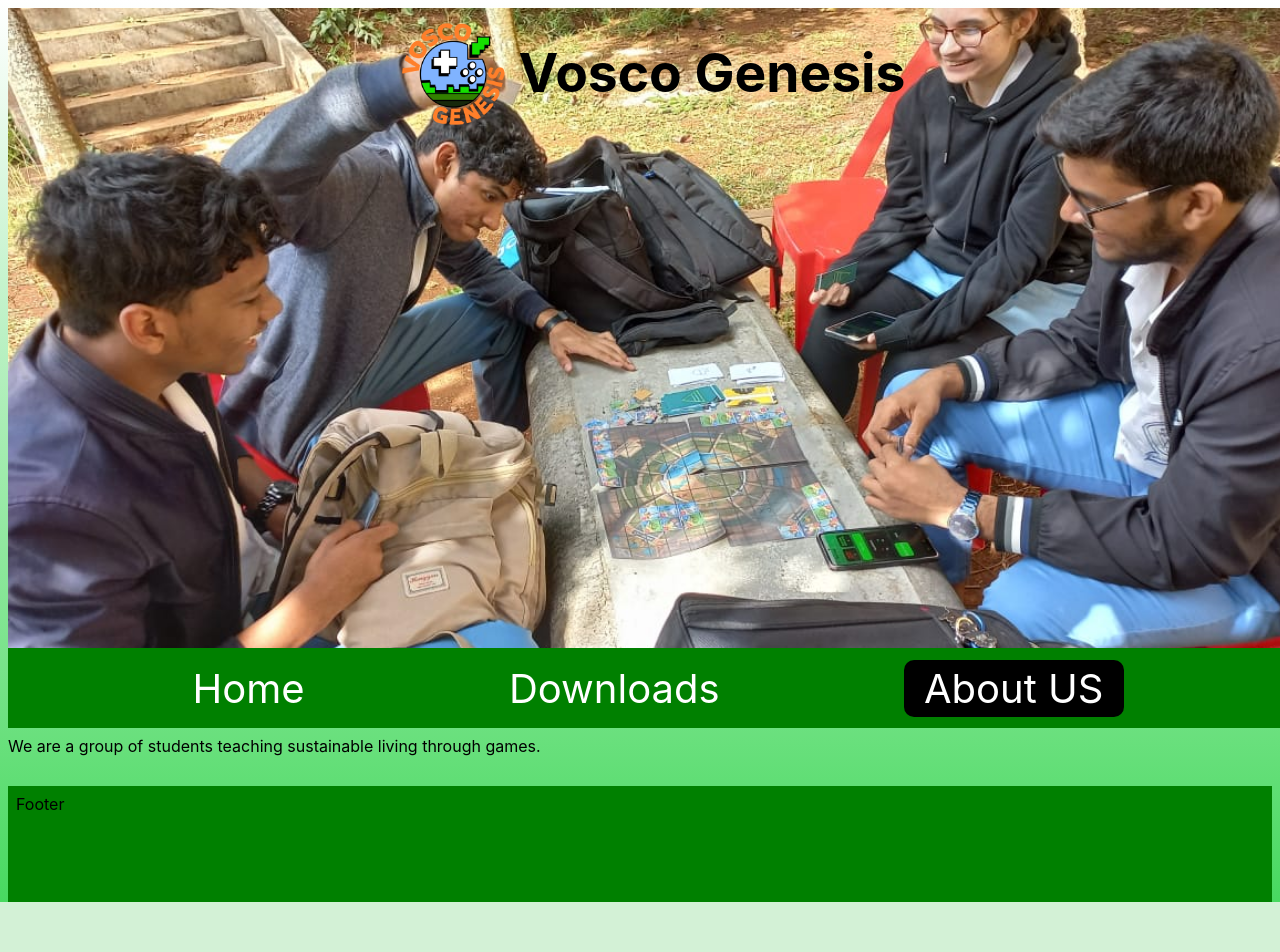
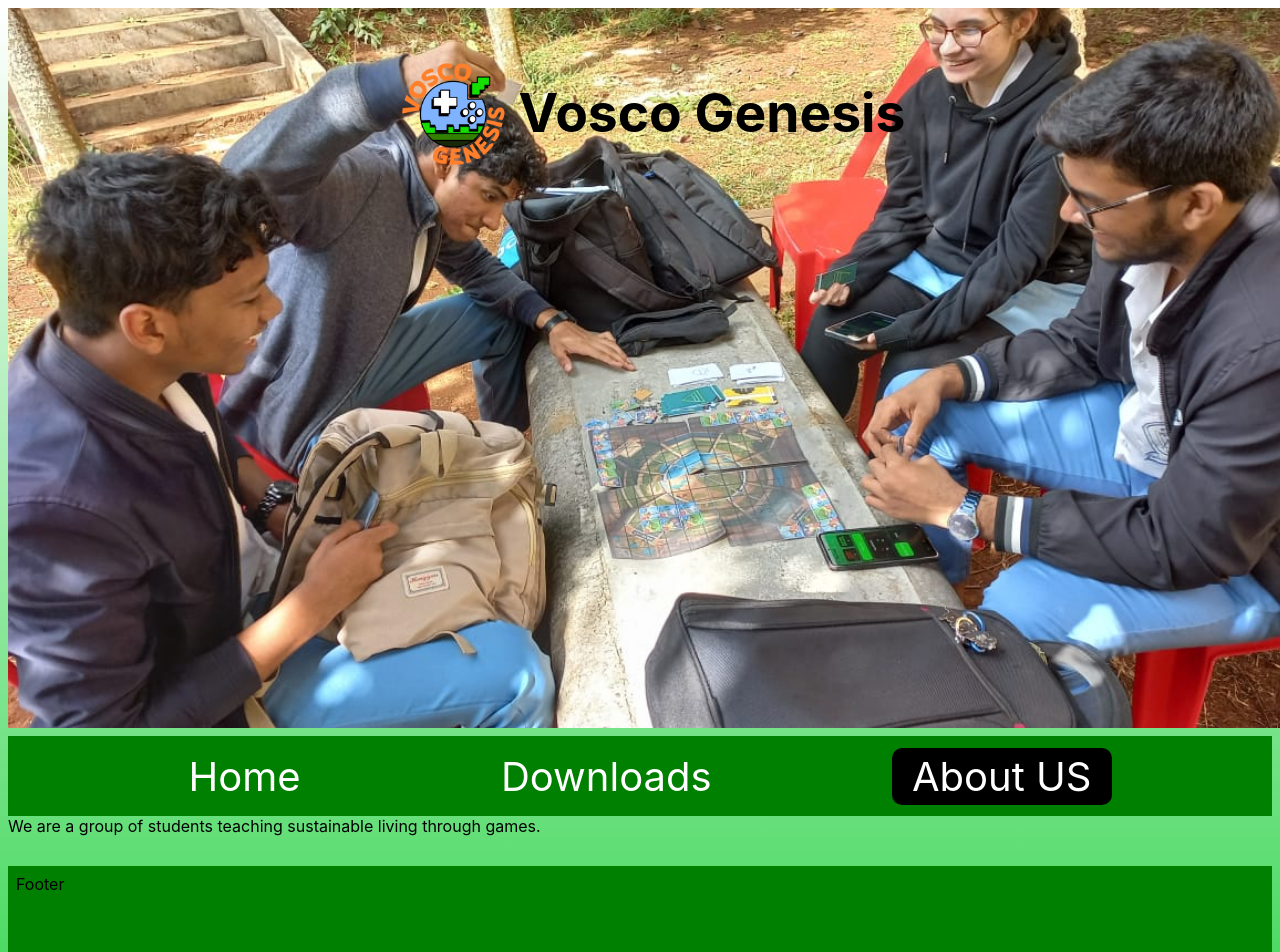
Before and after one commit to Yursleyzack/VoscoGenesisWebsite, a React (Create React App) app: page /About-Us in a window 1280 px wide. Shown: the top 952 px of the page. Before the commit the page ends 902 px from the top, so only its background shows below. Built offline with nearby package versions, Linux system fonts and the light colour scheme.

Commit message:
Better looking?

```diff
--- a/src/Styles/App.css
+++ b/src/Styles/App.css
@@ -87,8 +87,10 @@ h1 {
 nav {
   height: 5vh;
   background-color: green;
-
+  position: sticky;
+  top: 0;
   width: 100%;
+  z-index: 2;
 }
 
 .Nav-Ul {
@@ -168,6 +170,15 @@ nav {
   background-color: black;
   border-radius: 5vh;
   flex-direction: column;
+  box-shadow: 20px 20px 100px 2px rgb(4, 109, 29);
+}
+
+.Carousel-Component:hover {
+  background-image: radial-gradient(rgba(0, 0, 0), rgba(36, 241, 0));
+}
+
+.Carousel-Component:active {
+  background-image: radial-gradient(rgba(0, 0, 0), rgba(36, 241, 0));
 }
 
 .Carousel-Component span {
@@ -194,6 +205,15 @@ nav {
   width: 200px;
   margin: 10px;
   background-color: black;
+  box-shadow: 20px 20px 100px 2px rgb(4, 109, 29);
   flex-direction: column;
   border-radius: 5vh;
 }
+
+.social:hover {
+  background-image: radial-gradient(rgba(0, 0, 0), rgba(36, 241, 0));
+}
+
+.social:active {
+  background-image: radial-gradient(rgba(0, 0, 0), rgba(36, 241, 0));
+}
--- a/src/Styles/GamePage.css
+++ b/src/Styles/GamePage.css
@@ -18,3 +18,27 @@ header {
   border-radius: 20px;
   border-color: none;
 }
+
+.Download-btn:hover {
+  color: white;
+  background-color: rgb(4, 109, 29);
+}
+
+.Game {
+  transform: scale(1);
+  animation: Pulse 1s infinite;
+}
+
+@keyframes Pulse {
+  0% {
+    transform: scale(1);
+  }
+
+  50% {
+    transform: scale(1.07);
+  }
+
+  100% {
+    transform: scale(1);
+  }
+}
--- a/src/Styles/responsive.css
+++ b/src/Styles/responsive.css
@@ -16,6 +16,7 @@
   }
 
   .Division {
+    height: 35vh;
     display: flex;
     flex-direction: column;
     justify-content: center;
@@ -23,6 +24,7 @@
   }
 
   .Carousel {
+    height: 100%;
     display: flex;
     justify-content: center;
     align-items: center;
@@ -52,4 +54,9 @@
     font-size: 30pt;
     height: 100px;
   }
+
+  .Game-Header {
+    height: 70vh;
+    background-position: center;
+  }
 }
--- a/src/components/Header.js
+++ b/src/components/Header.js
@@ -1,6 +1,7 @@
 import React from "react";
-import { NavLink } from "react-router-dom";
+
 import Logo from "../assets/images/VoscoLogoFinalOrangeText.png";
+import Nav from "./Nav";
 
 export default function Header() {
   return (
@@ -11,47 +12,6 @@ export default function Header() {
           <span className="Header-Title">Vosco Genesis</span>
         </div>
       </div>
-
-      <Nav />
     </header>
   );
 }
-
-function Nav() {
-  return (
-    <nav className="Centered">
-      <ul className="Nav-Ul Centered">
-        <li className="Nav-Li ">
-          <NavLink
-            className={({ isActive }) =>
-              isActive ? "Nav-Link Active-Link" : "Nav-Link"
-            }
-            to="/Home"
-          >
-            Home
-          </NavLink>
-        </li>
-        <li className="Nav-Li">
-          <NavLink
-            className={({ isActive }) =>
-              isActive ? "Nav-Link Active-Link" : "Nav-Link"
-            }
-            to="/Downloads"
-          >
-            Downloads
-          </NavLink>
-        </li>
-        <li className="Nav-Li">
-          <NavLink
-            className={({ isActive }) =>
-              isActive ? "Nav-Link Active-Link" : "Nav-Link"
-            }
-            to="/About-Us"
-          >
-            About US
-          </NavLink>
-        </li>
-      </ul>
-    </nav>
-  );
-}
--- a/src/components/Main/OurGames.js
+++ b/src/components/Main/OurGames.js
@@ -12,7 +12,7 @@ function OurGames() {
         {games.map((game) => (
           <Link
             to={game.link}
-            className="Carousel-Component Centered"
+            className="Carousel-Component Game Centered"
             style={{
               width: "400px",
 
--- /dev/null
+++ b/src/components/Nav.js
@@ -0,0 +1,43 @@
+import React from "react";
+import { NavLink } from "react-router-dom";
+
+function Nav() {
+  return (
+    <nav className="Centered">
+      <ul className="Nav-Ul Centered">
+        <li className="Nav-Li ">
+          <NavLink
+            className={({ isActive }) =>
+              isActive ? "Nav-Link Active-Link" : "Nav-Link"
+            }
+            to="/Home"
+          >
+            Home
+          </NavLink>
+        </li>
+        <li className="Nav-Li">
+          <NavLink
+            className={({ isActive }) =>
+              isActive ? "Nav-Link Active-Link" : "Nav-Link"
+            }
+            to="/Downloads"
+          >
+            Downloads
+          </NavLink>
+        </li>
+        <li className="Nav-Li">
+          <NavLink
+            className={({ isActive }) =>
+              isActive ? "Nav-Link Active-Link" : "Nav-Link"
+            }
+            to="/About-Us"
+          >
+            About US
+          </NavLink>
+        </li>
+      </ul>
+    </nav>
+  );
+}
+
+export default Nav;
--- a/src/pages/AboutUs.js
+++ b/src/pages/AboutUs.js
@@ -1,12 +1,14 @@
 import React from "react";
 import Header from "../components/Header";
 import Footer from "../components/Footer";
+import Nav from "../components/Nav";
 
 function AboutUs() {
   return (
     <>
       <Header />
       <main className="Main">
+        <Nav />
         <span className="">
           We are a group of students teaching sustainable living through games.
         </span>
--- a/src/pages/Downloads.js
+++ b/src/pages/Downloads.js
@@ -3,6 +3,7 @@ import { Games } from "../constants";
 import Header from "../components/Header";
 import Footer from "../components/Footer";
 import { Link } from "react-router-dom";
+import Nav from "../components/Nav";
 
 const games = Games;
 
@@ -11,12 +12,15 @@ function Downloads() {
     <>
       <Header />
       <main className="Main">
+        <Nav />
         {games.map((game) => (
           <Link
             to={game.link}
-            className="Carousel-Component Centered"
+            className="Carousel-Component Centered Game"
             style={{
-              width: "400px",
+              width: "90%",
+
+              margin: "5%",
 
               backgroundImage: `url(${game.image})`, // Use the imported image
               backgroundSize: "cover", // Ensure the image covers the element
--- a/src/pages/Main.js
+++ b/src/pages/Main.js
@@ -6,11 +6,13 @@ import WhyPlay from "../components/Main/WhyPlay";
 import Community from "../components/Main/Community";
 import { isInDevelopment } from "../constants";
 import Warning from "../components/warning";
+import Nav from "../components/Nav";
 
 export default function Main() {
   return (
     <>
       <Header />
+      <Nav />
       <main className="Main">
         {isInDevelopment ? <Warning /> : null}
         <OurGames />
--- a/src/pages/ZeroCarbon.js
+++ b/src/pages/ZeroCarbon.js
@@ -1,10 +1,12 @@
 import React from "react";
 import "../Styles/GamePage.css";
 import DekarbonCover from "../assets/images/DekarbonCover.png";
+import Nav from "../components/Nav";
 
 function ZeroCarbon() {
   return (
     <div className="ZeroCarbon">
+      <Nav />
       <header
         style={{ backgroundImage: `url(${DekarbonCover})` }}
         className="Game-Header"
@@ -15,7 +17,6 @@ function ZeroCarbon() {
           <button className="Download-btn">Download</button>
         </a>
       </div>
-      <div className="Division Centered"> </div>
     </div>
   );
 }
```
